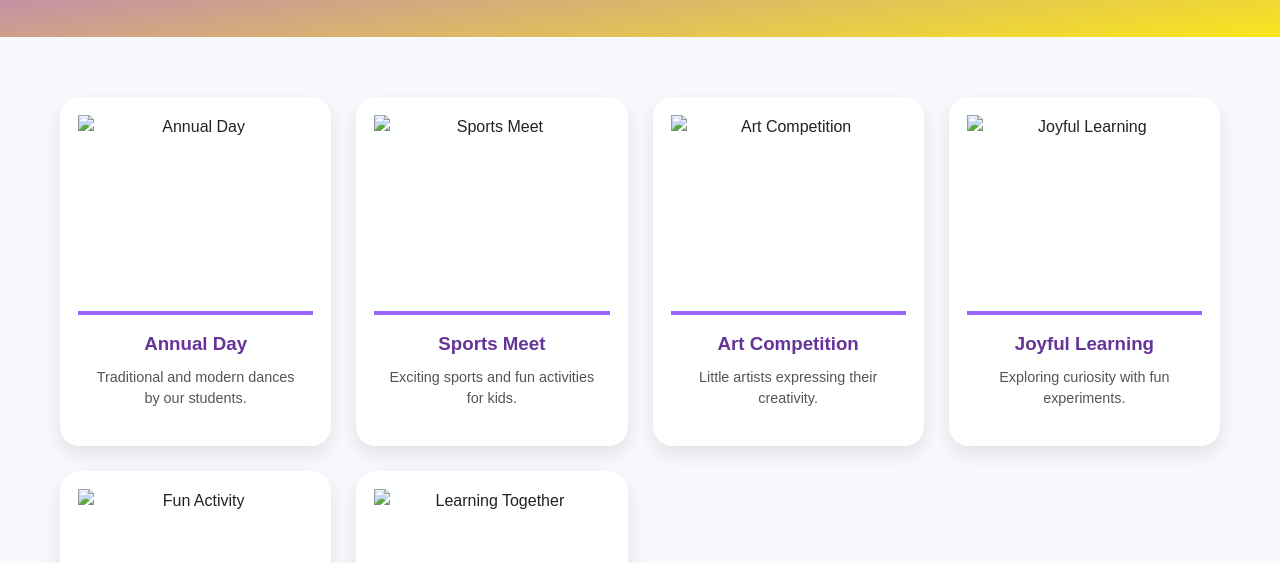
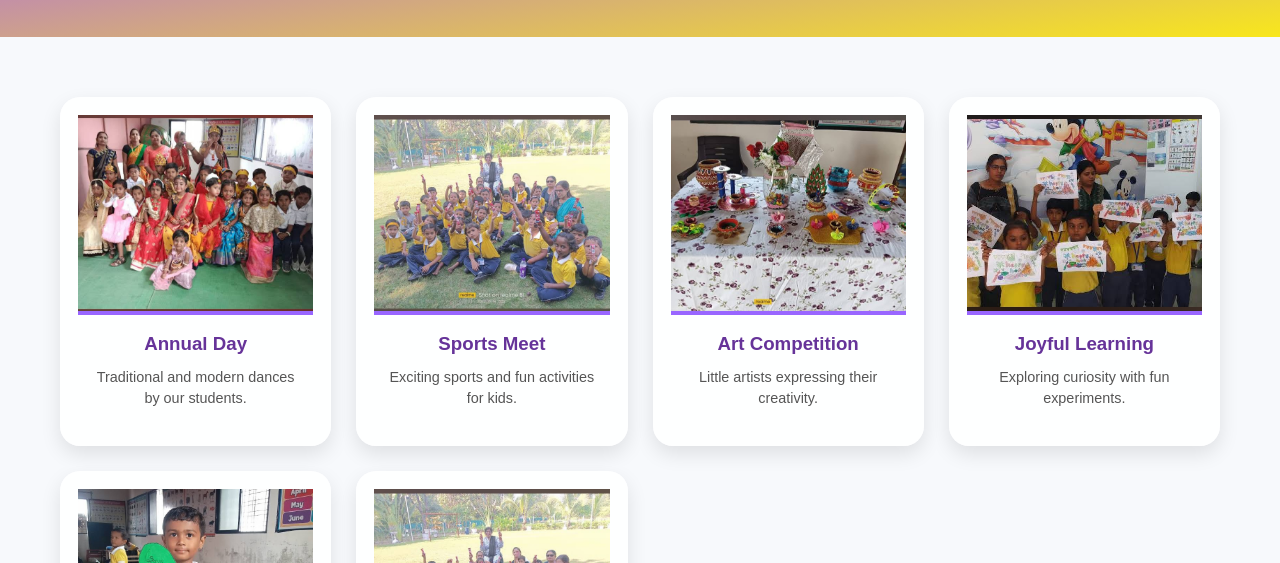
Before and after one commit to yashsawalakhe/KINDERGARDEN-LONARA, a plain HTML site: page gallery2.html in a window 1280 px wide. Shown: the part 237-800 px from the top of the page. Drawn offline with Linux system fonts and the light colour scheme; files whose address does not match are found by name.

Commit message:
Update gallery2.html

```diff
--- a/gallery2.html
+++ b/gallery2.html
@@ -214,32 +214,32 @@
   <!-- ✅ Gallery Grid -->
   <div class="gallery-container">
     <div class="card">
-      <img src="img/pic6.jpg" alt="Annual Day">
+      <img src="pic6.jpg" alt="Annual Day">
       <h3>Annual Day</h3>
       <p>Traditional and modern dances by our students.</p>
     </div>
     <div class="card">
-      <img src="img/pic3.jpg" alt="Sports Meet">
+      <img src="pic3.jpg" alt="Sports Meet">
       <h3>Sports Meet</h3>
       <p>Exciting sports and fun activities for kids.</p>
     </div>
     <div class="card">
-      <img src="img/pic5.jpg" alt="Art Competition">
+      <img src="pic5.jpg" alt="Art Competition">
       <h3>Art Competition</h3>
       <p>Little artists expressing their creativity.</p>
     </div>
     <div class="card">
-      <img src="img/pic2.jpg" alt="Joyful Learning">
+      <img src="pic2.jpg" alt="Joyful Learning">
       <h3>Joyful Learning</h3>
       <p>Exploring curiosity with fun experiments.</p>
     </div>
     <div class="card">
-      <img src="img/pic1.jpg" alt="Fun Activity">
+      <img src="pic1.jpg" alt="Fun Activity">
       <h3>Fun Activity</h3>
       <p>Kids enjoying activity sessions.</p>
     </div>
     <div class="card">
-      <img src="img/pic3.jpg" alt="Learning Together">
+      <img src="pic3.jpg" alt="Learning Together">
       <h3>Learning Together</h3>
       <p>Kids exploring knowledge with fun.</p>
     </div>
```
